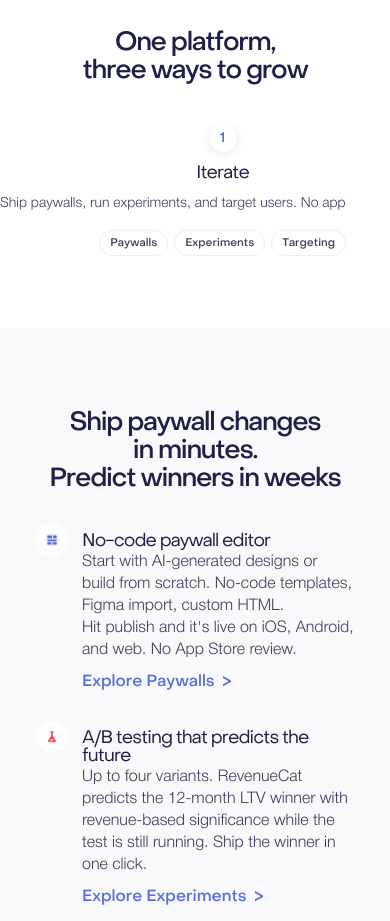
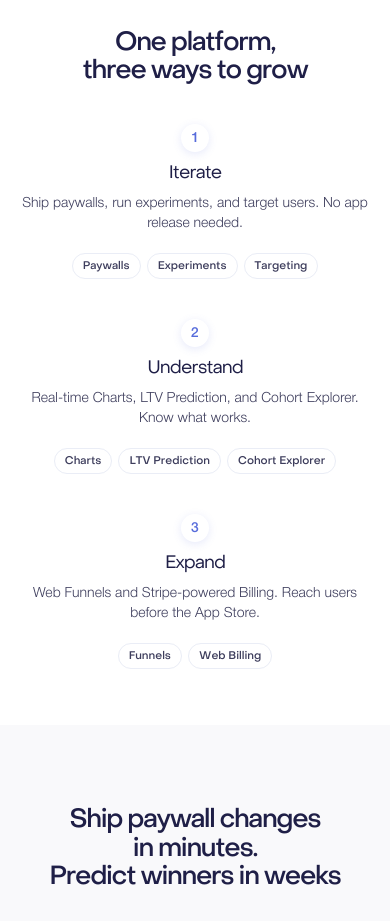
Before and after one commit to polina-reea/rc-for-product, a Next.js app: page /v1 in a window 390 px wide. Shown: the part 1380-2301 px from the top of the page. Built offline with nearby package versions, Linux system fonts and the light colour scheme; grey boxes are pictures that could not be loaded.

Commit message:
Revert pillars to vertical stack on mobile
Co-Authored-By: Claude Opus 4.6 (1M context) <noreply@anthropic.com>

```diff
--- a/src/components/Pillars.tsx
+++ b/src/components/Pillars.tsx
@@ -32,9 +32,9 @@ export function Pillars() {
           </h2>
         </header>
 
-        <ul className="relative grid w-full grid-cols-3 gap-16 max-lg:gap-10 before:absolute before:top-4 before:left-[16.67%] before:h-px before:w-[66.67%] before:border-t-[3px] before:border-dotted before:border-primary/15 max-md:flex max-md:overflow-x-auto max-md:snap-x max-md:snap-mandatory max-md:gap-4 max-md:-mx-5 max-md:px-5 max-md:pb-4 max-md:before:hidden max-md:grid-cols-none">
+        <ul className="relative grid w-full grid-cols-3 gap-16 max-lg:gap-10 max-md:grid-cols-1 max-md:gap-10 before:absolute before:top-4 before:left-[16.67%] before:h-px before:w-[66.67%] before:border-t-[3px] before:border-dotted before:border-primary/15 max-md:before:hidden">
           {pillars.map((pillar) => (
-            <li key={pillar.title} className="relative flex flex-col items-center gap-7 text-center max-md:gap-4 max-md:min-w-[260px] max-md:snap-center max-md:shrink-0">
+            <li key={pillar.title} className="relative flex flex-col items-center gap-7 text-center max-md:gap-5">
               <div className="flex flex-col items-center gap-3">
                 <div className={`flex size-8 items-center justify-center rounded-full bg-white max-md:size-7 ${pillar.color}`} style={{ boxShadow: "0 2px 8px rgba(87,108,219,0.15)" }}>
                   <span className="mt-0.5 text-base leading-none font-medium max-md:text-sm">{pillar.number}</span>
```
